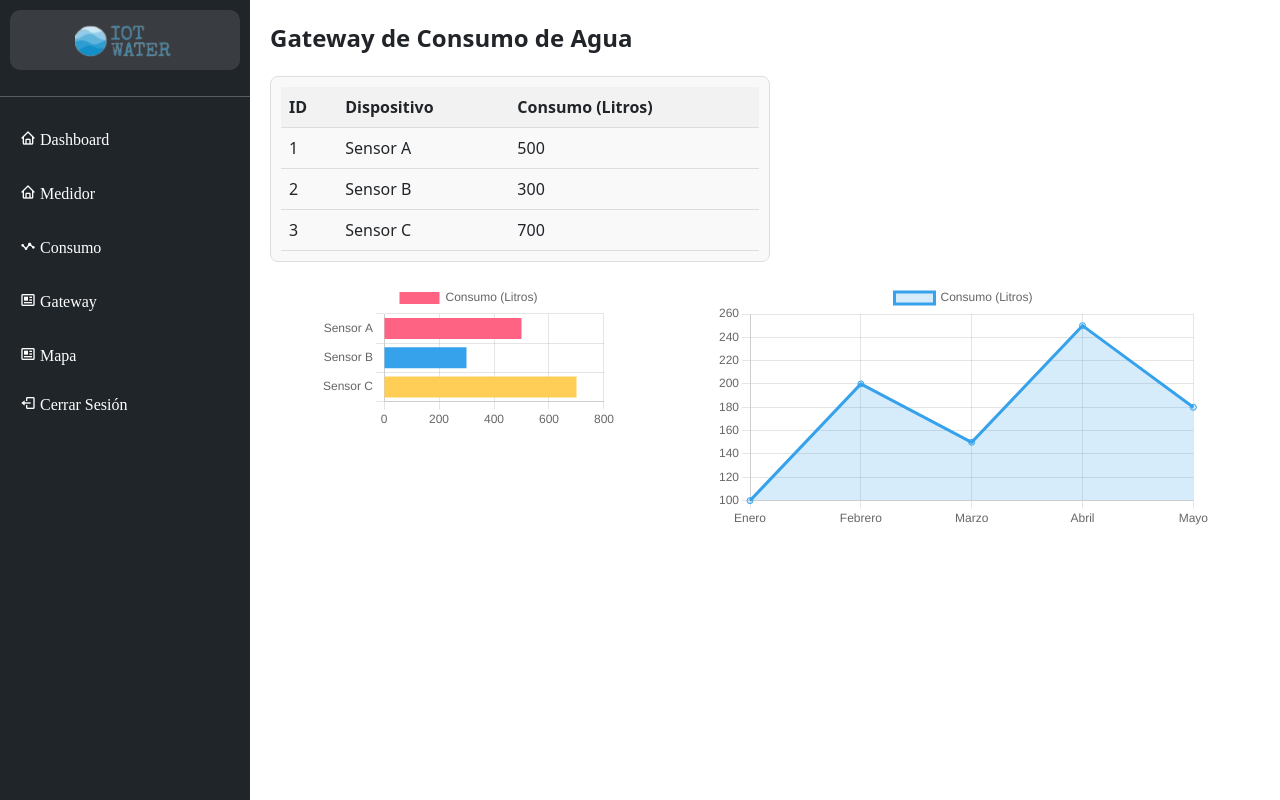
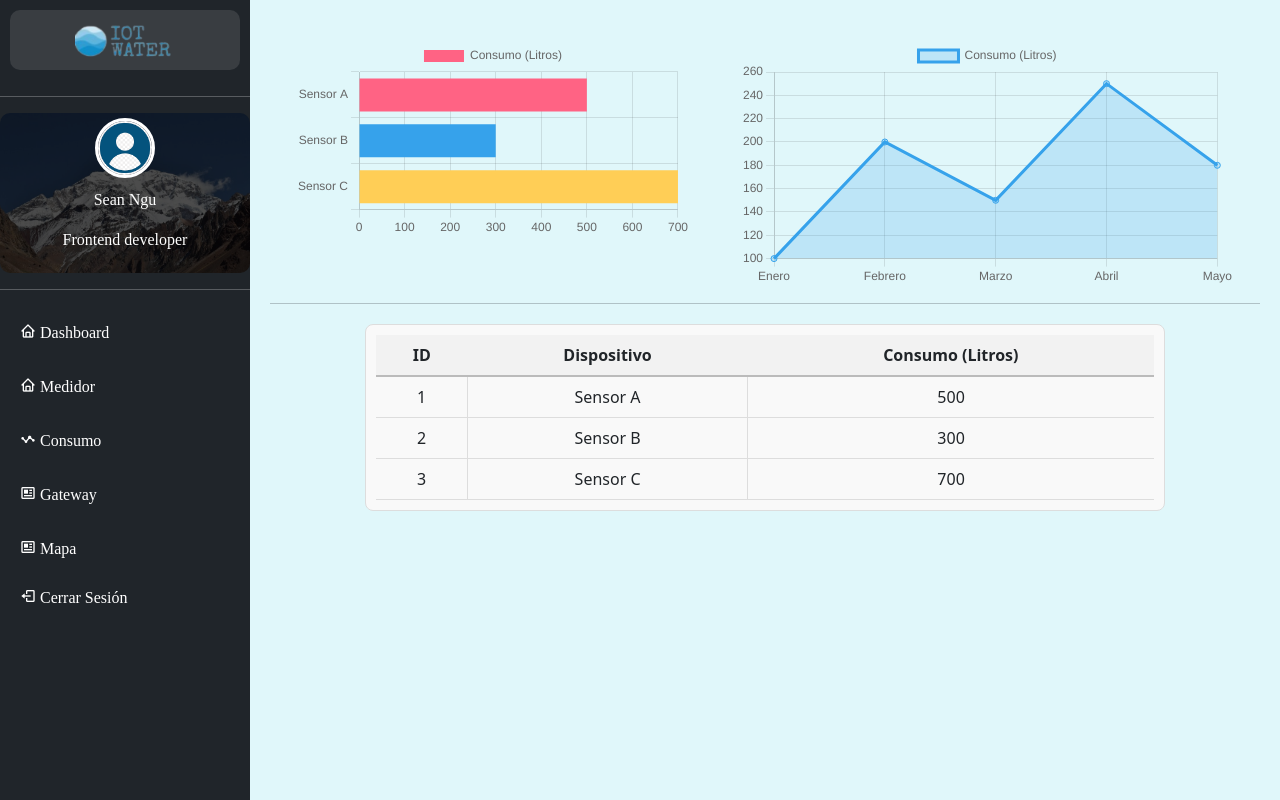
Before and after one commit to Jeanm263/Iot-water-, a Vue app in the folder fronted-vue/: page /gateway in a window 1280 px wide. Built offline with nearby package versions, Linux system fonts and the light colour scheme; sample sign-in values are in the browser's storage.

Commit message:
cambio de color y agregar usuario en la navbar

```diff
--- a/fronted-vue/src/components/ProtectedNavbar.vue
+++ b/fronted-vue/src/components/ProtectedNavbar.vue
@@ -5,6 +5,14 @@
         <router-link to="/dashboard">
           <img src="../assets/logo.png" alt="IOT WATER logo" class="navbar-logo" />
         </router-link>
+      </div>
+      <hr>
+      <div class="user-profile">
+        <img src="../assets/usuario.png" alt="User Profile" class="profile-picture" />
+        <div class="user-info">
+          <p>Sean Ngu</p>
+          <p>Frontend developer</p>
+        </div>
       </div>
       <hr />
       <div class="navbar-menu">
@@ -70,6 +78,28 @@ export default {
   height: 50px;
 }
 
+.user-profile {
+  text-align: center;
+  position: relative;
+  background-image: url("../assets/imagen1.png");
+  background-size: cover;
+  background-position: center;
+  padding: 5px 0;
+  border-radius: 10px;
+}
+
+.profile-picture {
+  width: 60px;
+  height: 60px;
+  border-radius: 50%;
+  border: 3px solid white;
+}
+
+.user-info {
+  color: white;
+  margin-top: 10px;
+}
+
 .navbar-title {
   font-size: 20px;
   font-weight: bold;
--- a/fronted-vue/src/views/ConsumoView.vue
+++ b/fronted-vue/src/views/ConsumoView.vue
@@ -5,11 +5,6 @@
     <div class="header">
       <p>Consumo y Frecuencia</p>
     </div>
-
-    <div class="info-section">
-      <p>Información</p>
-    </div>
-
     <!-- Contenedor para los gráficos -->
     <div class="chart-container">
       <!-- Gráfico de líneas -->
@@ -23,6 +18,9 @@
       </div>
     </div>
     <hr>
+    <div class="info-section">
+      <p>Información</p>
+    </div>
     <!-- Tabla de consumo -->
     <div class="table-container">
       <table>
@@ -66,9 +64,9 @@ export default {
   },
   setup() {
     const users = ref([
-      { id: 1, name: "Nuevo y bacan", consumoA: "E1-123", consumoB: "E1-123", ciudad: "quito" },
-      { id: 2, name: "Nuevo y bacan", consumoA: "E1-123", consumoB: "E1-123", ciudad: "Guayaquil" },
-      { id: 3, name: "Nuevo y bacan", consumoA: "E1-123", consumoB: "E1-123", ciudad: "Guayas" },
+      { id: 1, name: "Jose Orozco", consumoA: "E1-123", consumoB: "E1-123", ciudad: "quito" },
+      { id: 2, name: "Marco Rojas", consumoA: "E1-123", consumoB: "E1-123", ciudad: "Guayaquil" },
+      { id: 3, name: "juan Veliz", consumoA: "E1-123", consumoB: "E1-123", ciudad: "Guayas" },
     ]);
 
     const lineChartData = ref({
@@ -200,14 +198,22 @@ export default {
 </script>
 
 <style scoped>
+body {
+  height: 100%;
+  margin: 0;
+}
+
+
 .content {
   padding: 20px;
-  text-align: center;
+  min-height: 100vh; /* Asegura que el contenido cubra toda la altura de la ventana */
+  background-color: #e0f7fa;
 }
 
 .header {
   font-size: 24px;
   font-weight: bold;
+  text-align: center;
 }
 
 .create-button {
@@ -251,11 +257,22 @@ td {
   padding: 8px;
   text-align: left;
   border-bottom: 1px solid #ddd;
+  border-right: 1px solid #ddd; /* Línea de separación a la derecha de las celdas */
 }
 
 th {
   background-color: #f2f2f2;
 }
+
+td {
+  border-right: 1px solid #ddd; /* Línea de separación a la derecha de las celdas */
+}
+
+th:last-child,
+td:last-child {
+  border-right: none; /* Elimina la línea de separación en la última columna */
+}
+
 
 .action-button {
   margin: 2px;
@@ -274,4 +291,7 @@ th {
   background-color: #28a745;
   color: white;
 }
+.info-section {
+  text-align: center;
+}
 </style>
--- a/fronted-vue/src/views/DashboardView.vue
+++ b/fronted-vue/src/views/DashboardView.vue
@@ -14,8 +14,10 @@
         <canvas id="lineChart"></canvas>
       </div>
     </div>
+<hr>
+    <!-- Tabla de porcentajes -->
+    <p style="text-align: center;">Consumo</p>
 
-    <!-- Tabla de porcentajes -->
     <div class="table-container">
       <table>
         <thead>
@@ -124,8 +126,15 @@ export default {
 </script>
 
 <style scoped>
+body {
+  height: 100%;
+  margin: 0;
+}
+
 .content {
   padding: 20px;
+  min-height: 100vh; /* Asegura que el contenido cubra toda la altura de la ventana */
+  background-color: #e0f7fa;
 }
 
 .header p {
@@ -178,5 +187,16 @@ td {
 
 th {
   background-color: #f2f2f2;
+  border-right: 1px solid #ddd;
 }
+
+td {
+  border-right: 1px solid #ddd;
+}
+
+th:last-child,
+td:last-child {
+  border-right: none;
+}
+
 </style>
--- a/fronted-vue/src/views/GatewayView.vue
+++ b/fronted-vue/src/views/GatewayView.vue
@@ -3,9 +3,19 @@
     <ProtectedNavbar />
 
     <div class="content">
-      <div class="header">
-        <p>Gateway de Consumo de Agua</p>
+      <div class="chart-container">
+        <!-- Gráfico de barras horizontales -->
+        <div class="chart-item">
+          <canvas id="horizontalBarChart"></canvas>
+        </div>
+
+        <!-- Gráfico de líneas -->
+        <div class="chart-item larger-chart">
+          <canvas id="lineChart"></canvas>
+        </div>
       </div>
+
+      <hr class="separator" />
 
       <!-- Tabla de dispositivos y consumo -->
       <div class="table-container">
@@ -26,22 +36,10 @@
           </tbody>
         </table>
       </div>
-
-      <!-- Contenedor para los gráficos -->
-      <div class="chart-container">
-        <!-- Gráfico de barras horizontales -->
-        <div class="chart-item">
-          <canvas id="horizontalBarChart"></canvas>
-        </div>
-
-        <!-- Gráfico de líneas -->
-        <div class="chart-item larger-chart">
-          <canvas id="lineChart"></canvas>
-        </div>
-      </div>
     </div>
   </div>
 </template>
+
 
 <script>
 import { ref, onMounted } from "vue";
@@ -119,8 +117,15 @@ export default {
 </script>
 
 <style scoped>
+body {
+  height: 100%;
+  margin: 0;
+}
+
 .content {
   padding: 20px;
+  min-height: 100vh; /* Asegura que el contenido cubra al menos la altura de la ventana */
+  background-color: #e0f7fa;
 }
 
 .header p {
@@ -134,24 +139,39 @@ export default {
   border-radius: 8px;
   background-color: #f9f9f9;
   padding: 10px;
-  width: 500px; /* Ajusta el tamaño de la tabla */
+  width: 100%;
+  max-width: 800px; /* Ajusta el tamaño máximo de la tabla */
+  margin: 20px auto; /* Centra la tabla horizontalmente */
 }
 
 table {
   width: 100%;
-  border-collapse: collapse;
+  border-collapse: collapse; /* Elimina los espacios entre las celdas */
 }
 
-th,
-td {
+th, td {
   padding: 8px;
-  text-align: left;
-  border-bottom: 1px solid #ddd;
+  text-align: center; /* Centra el texto dentro de las celdas */
+  border-bottom: 1px solid #ddd; /* Línea que separa las filas */
 }
 
 th {
   background-color: #f2f2f2;
+  border-bottom: 2px solid #bbb; /* Línea que separa el encabezado de la tabla del resto */
 }
+
+td {
+  border-right: 1px solid #ddd; /* Línea que separa las columnas */
+}
+
+td:last-child {
+  border-right: none; /* Elimina la línea en la última columna */
+}
+
+thead th {
+  border-bottom: 2px solid #bbb; /* Línea más gruesa para separar el encabezado */
+}
+
 
 .chart-container {
   margin-top: 20px;
@@ -160,7 +180,8 @@ th {
 }
 
 .chart-item {
-  width: 30%; /* Ajusta el tamaño de cada gráfico */
+  width: 40%; /* Ajusta el tamaño de cada gráfico */
+
 }
 
 .larger-chart {
--- a/fronted-vue/src/views/LoginView.vue
+++ b/fronted-vue/src/views/LoginView.vue
@@ -122,10 +122,11 @@ export default {
   flex: 1;
   transition: 1s;
   background-image: url("/public/img/agua3.png");
-  background-size: cover;
+  background-size: 80%;
   background-repeat: no-repeat;
   background-position: center;
 }
+
 
 .header > h1 {
   color: #0f7ef1;
--- a/fronted-vue/src/views/MapaView.vue
+++ b/fronted-vue/src/views/MapaView.vue
@@ -13,9 +13,9 @@
                   <th>Pais</th>
                   <th>Ciudad</th>
                   <th>Barrio</th>
-                  <th>Calle Principal 4</th>
-                  <th>Calle secundaria</th>
-                  <th>N° de casa</th>
+                  <th>Calle Principal</th>
+                  <th>Calle Secundaria</th>
+                  <th>N° de Casa</th>
                   <th>Nombre Propietario</th>
                   <th>Acciones</th>
               </tr>
@@ -167,6 +167,17 @@ export default {
 </script>
 
 <style scoped>
+body {
+  height: 100%;
+  margin: 0;
+}
+
+.content {
+  padding: 20px;
+  min-height: 100vh; /* Asegura que el contenido cubra al menos la altura de la ventana */
+  background-color: #e0f7fa;
+}
+
 .titulo {
   text-align: center;
   font-family: 'Roboto', sans-serif;
--- a/fronted-vue/src/views/MedidorView.vue
+++ b/fronted-vue/src/views/MedidorView.vue
@@ -89,11 +89,7 @@
         </div>
       </div>
     </div>
-
-    <div class="info-section">
-      <p>Información</p>
-    </div>
-
+<hr>
     <!-- Tabla de información -->
     <div class="table-container">
       <table>
@@ -189,7 +185,6 @@
     </div>
   </div>
 </template>
-
 
 <script>
 import ProtectedNavbar from "../components/ProtectedNavbar.vue";
@@ -291,11 +286,17 @@ export default {
 };
 </script>
 
+<style scoped>
+body {
+  height: 100%;
+  margin: 0;
+}
 
-<style scoped>
 .content {
   padding: 20px;
   text-align: center;
+  min-height: 100vh;
+  background-color: #e0f7fa;
 }
 
 .header {
@@ -340,6 +341,7 @@ td {
   padding: 8px;
   text-align: left;
   border-bottom: 1px solid #ddd;
+  border-right: 1px solid #ddd; /* Línea de separación a la derecha de las celdas */
 }
 
 th {
@@ -375,6 +377,12 @@ th {
   color: white;
 }
 
+/* Eliminar la línea de separación en la última columna */
+th:last-child,
+td:last-child {
+  border-right: none;
+}
+
 /* Modal */
 
 #capa-padre {
@@ -384,8 +392,8 @@ th {
   margin: 5px auto;
   padding: 10px;
   box-shadow: 5px 2px 3px 1px rgba(0, 0, 0, 0.26);
-  font-family: 'Times New Roman', Times, serif;
   font-size: 16px;
+  width: 100%;
   color: black;
 }
 
--- a/fronted-vue/src/views/RegistreView.vue
+++ b/fronted-vue/src/views/RegistreView.vue
@@ -159,7 +159,7 @@ export default {
   flex: 1;
   transition: 1s;
   background-image: url("/public/img/agua3.png");
-  background-size: cover;
+  background-size: 80%;
   background-repeat: no-repeat;
   background-position: center;
 }
```
Also changed, not shown: fronted-vue/src/assets/imagen1.png (added), fronted-vue/src/assets/usuario.png (added).
